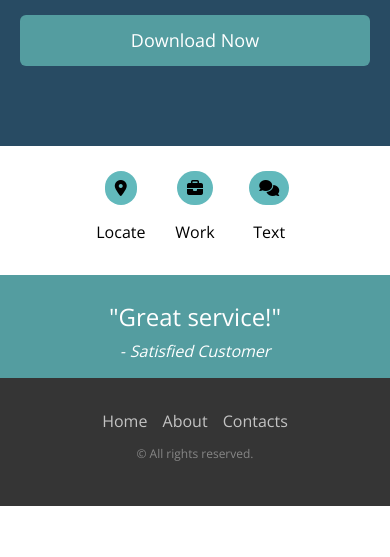
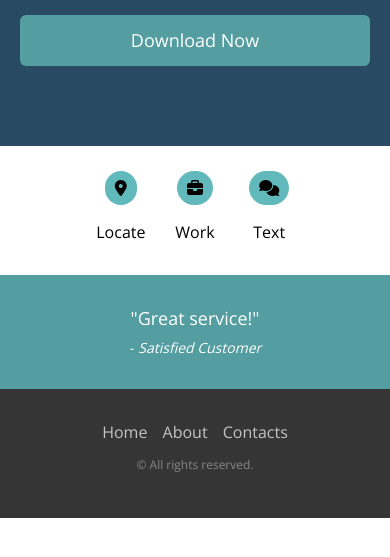
Before and after one commit to alaka03aj/Web-Dev-22, a plain HTML site: page ResponsiveWebDesign/Project1/index.html in a window 390 px wide. Shown: the part 173-730 px from the top of the page. Drawn offline with nearby package versions, Linux system fonts and the light colour scheme.

Commit message:
Update style.css

```diff
--- a/ResponsiveWebDesign/Project1/style.css
+++ b/ResponsiveWebDesign/Project1/style.css
@@ -118,4 +118,13 @@ footer li a:hover{
   section{
     padding: 25px 0 15px 0;
   }
+  .quote{
+    padding: 30px 0;
+  }
+  blockquote p{
+    font-size: 18px;
+  }
+  blockquote cite{
+    font-size: 14px;
+  }
 }
```
